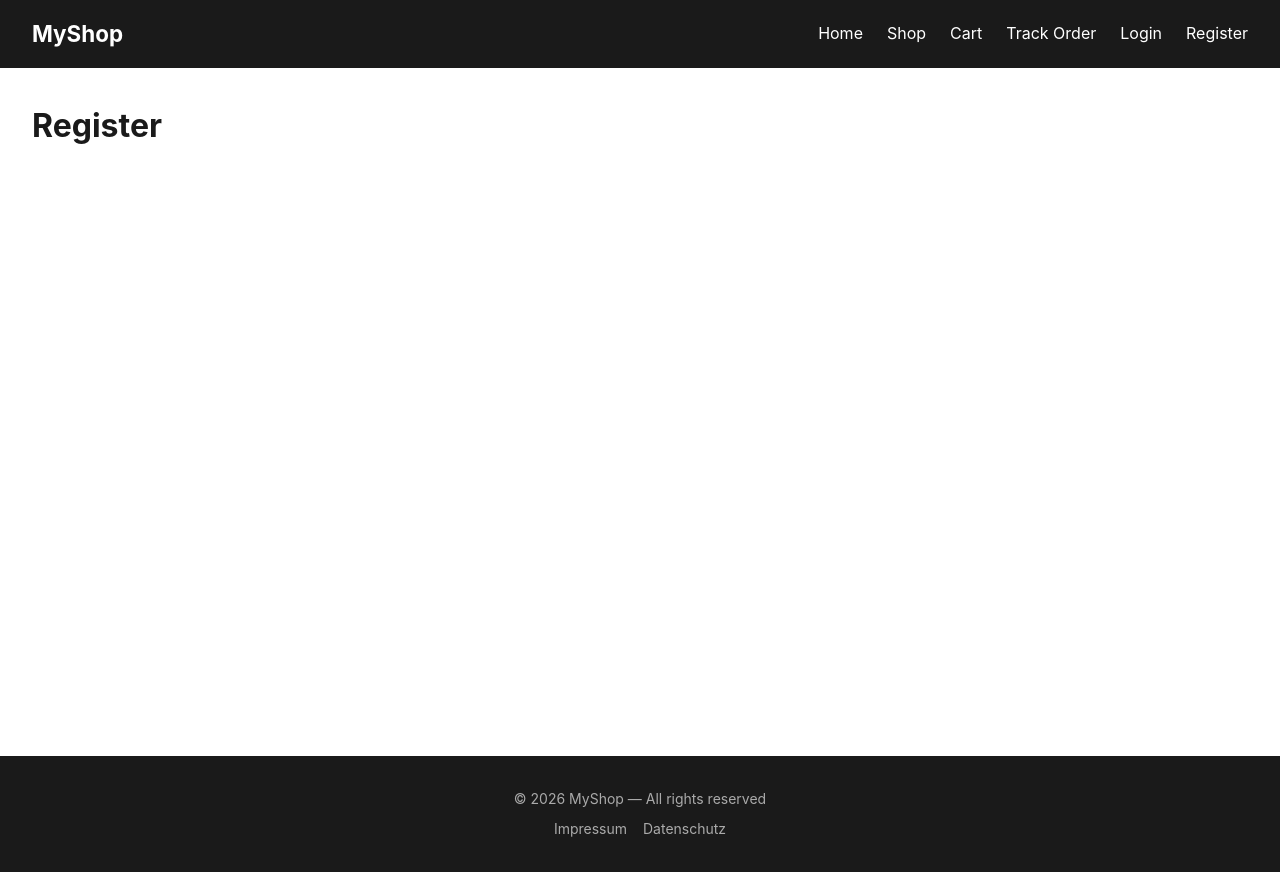
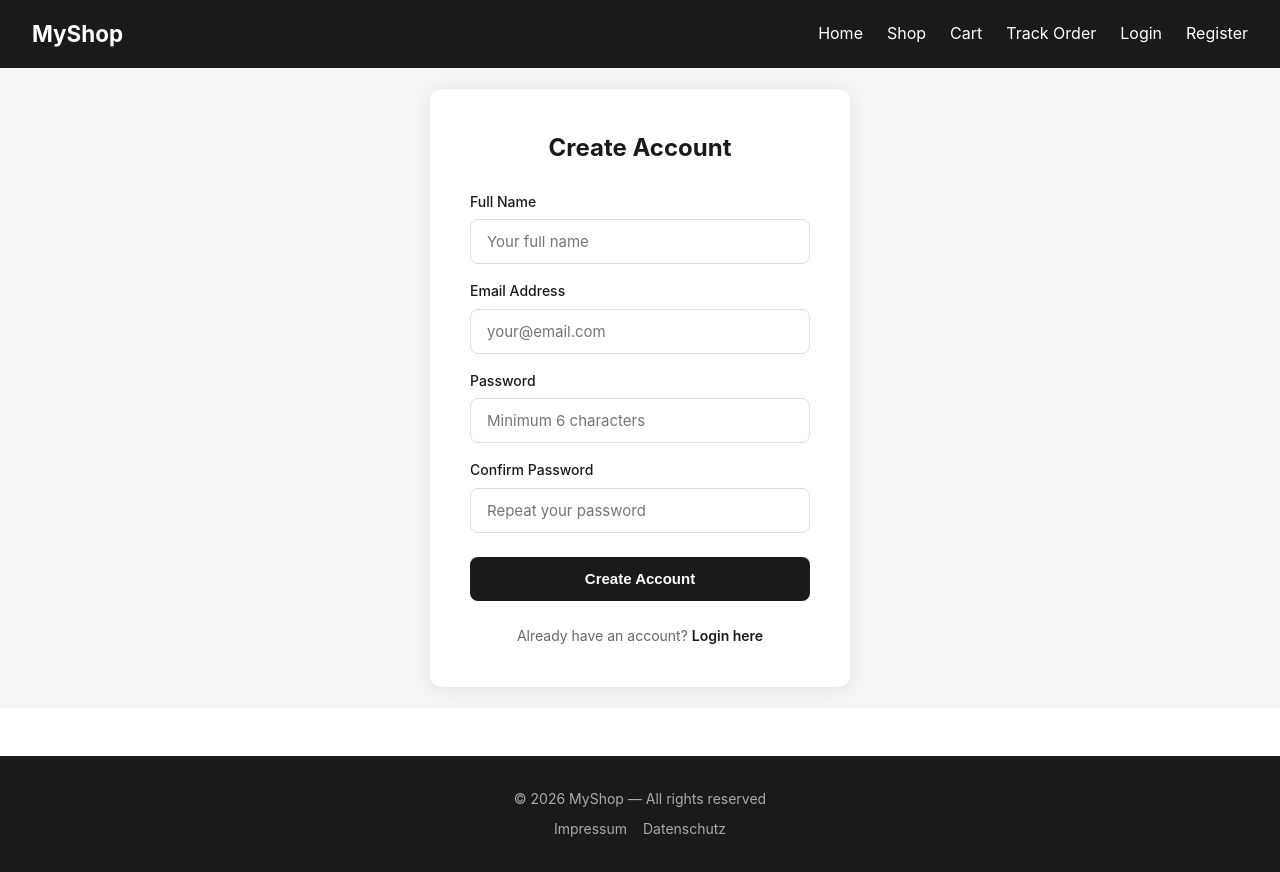
Before and after one commit to Zakariae-Chriha/myshop, a React (Create React App) app in the folder frontend/: page /register in a window 1280 px wide. Built offline with nearby package versions, Linux system fonts and the light colour scheme.

Commit message:
Day 4 complete - registration and login working

```diff
--- a/frontend/src/pages/customer/Login.jsx
+++ b/frontend/src/pages/customer/Login.jsx
@@ -1,4 +1,127 @@
+import { useState } from 'react';
+import { Link, useNavigate } from 'react-router-dom';
+import { useAuth } from '../../context/AuthContext';
+
 const Login = () => {
-  return <div style={{ padding: '2rem' }}><h1>Login</h1></div>;
+  const { login } = useAuth();
+  const navigate           = useNavigate();
+
+  const [formData, setFormData] = useState({ email: '', password: '' });
+  const [error,   setError]     = useState('');
+  const [loading, setLoading]   = useState(false);
+
+  const handleChange = (e) => {
+    setFormData({ ...formData, [e.target.name]: e.target.value });
+    setError('');
+  };
+
+  const handleSubmit = async (e) => {
+    e.preventDefault();
+    setLoading(true);
+    try {
+      const data = await login(formData.email, formData.password);
+      // Redirect admin to admin panel, customer to home
+      if (data.user.role === 'admin') {
+        navigate('/admin');
+      } else {
+        navigate('/');
+      }
+    } catch (err) {
+      setError(err.message || 'Invalid email or password');
+    } finally {
+      setLoading(false);
+    }
+  };
+
+  return (
+    <div style={{
+      minHeight: '80vh', display: 'flex',
+      alignItems: 'center', justifyContent: 'center',
+      background: '#f5f5f5',
+    }}>
+      <div style={{
+        background: '#fff', padding: '2.5rem',
+        borderRadius: 12, width: '100%', maxWidth: 420,
+        boxShadow: '0 2px 20px rgba(0,0,0,0.08)',
+      }}>
+        <h2 style={{ marginBottom: '1.5rem', textAlign: 'center', fontSize: '1.5rem' }}>
+          Welcome Back
+        </h2>
+
+        {error && (
+          <div style={{
+            background: '#fef2f2', color: '#dc2626', padding: '0.75rem 1rem',
+            borderRadius: 8, marginBottom: '1rem', fontSize: '14px',
+            border: '1px solid #fecaca',
+          }}>
+            {error}
+          </div>
+        )}
+
+        <form onSubmit={handleSubmit}>
+          <div style={{ marginBottom: '1rem' }}>
+            <label style={{ display: 'block', marginBottom: 6, fontSize: '14px', fontWeight: 500 }}>
+              Email Address
+            </label>
+            <input
+              type="email"
+              name="email"
+              value={formData.email}
+              onChange={handleChange}
+              required
+              placeholder="your@email.com"
+              style={inputStyle}
+            />
+          </div>
+
+          <div style={{ marginBottom: '1.5rem' }}>
+            <label style={{ display: 'block', marginBottom: 6, fontSize: '14px', fontWeight: 500 }}>
+              Password
+            </label>
+            <input
+              type="password"
+              name="password"
+              value={formData.password}
+              onChange={handleChange}
+              required
+              placeholder="Your password"
+              style={inputStyle}
+            />
+          </div>
+
+          <button
+            type="submit"
+            disabled={loading}
+            style={btnStyle}
+          >
+            {loading ? 'Logging in...' : 'Login'}
+          </button>
+        </form>
+
+        <p style={{ textAlign: 'center', marginTop: '1.5rem', fontSize: '14px', color: '#666' }}>
+          Don't have an account?{' '}
+          <Link to="/register" style={{ color: '#1a1a1a', fontWeight: 600 }}>
+            Register here
+          </Link>
+        </p>
+      </div>
+    </div>
+  );
 };
+
+const inputStyle = {
+  width: '100%', padding: '0.75rem 1rem',
+  border: '1px solid #ddd', borderRadius: 8,
+  fontSize: '15px', outline: 'none',
+  boxSizing: 'border-box',
+};
+
+const btnStyle = {
+  width: '100%', padding: '0.85rem',
+  background: '#1a1a1a', color: '#fff',
+  border: 'none', borderRadius: 8,
+  fontSize: '15px', fontWeight: 600,
+  cursor: 'pointer',
+};
+
 export default Login;
--- a/frontend/src/pages/customer/Register.jsx
+++ b/frontend/src/pages/customer/Register.jsx
@@ -1,4 +1,163 @@
+import { useState } from 'react';
+import { Link, useNavigate } from 'react-router-dom';
+import { useAuth } from '../../context/AuthContext';
+
 const Register = () => {
-  return <div style={{ padding: '2rem' }}><h1>Register</h1></div>;
+  const { register } = useAuth();
+  const navigate     = useNavigate();
+
+  const [formData, setFormData] = useState({
+    name: '', email: '', password: '', confirmPassword: '',
+  });
+  const [error,   setError]   = useState('');
+  const [loading, setLoading] = useState(false);
+
+  const handleChange = (e) => {
+    setFormData({ ...formData, [e.target.name]: e.target.value });
+    setError('');
+  };
+
+  const handleSubmit = async (e) => {
+    e.preventDefault();
+
+    if (formData.password !== formData.confirmPassword) {
+      return setError('Passwords do not match');
+    }
+    if (formData.password.length < 6) {
+      return setError('Password must be at least 6 characters');
+    }
+
+    setLoading(true);
+    try {
+      await register(formData.name, formData.email, formData.password);
+      navigate('/');
+    } catch (err) {
+      setError(err.message || 'Registration failed');
+    } finally {
+      setLoading(false);
+    }
+  };
+
+  return (
+    <div style={{
+      minHeight: '80vh', display: 'flex',
+      alignItems: 'center', justifyContent: 'center',
+      background: '#f5f5f5',
+    }}>
+      <div style={{
+        background: '#fff', padding: '2.5rem',
+        borderRadius: 12, width: '100%', maxWidth: 420,
+        boxShadow: '0 2px 20px rgba(0,0,0,0.08)',
+      }}>
+        <h2 style={{ marginBottom: '1.5rem', textAlign: 'center', fontSize: '1.5rem' }}>
+          Create Account
+        </h2>
+
+        {error && (
+          <div style={{
+            background: '#fef2f2', color: '#dc2626', padding: '0.75rem 1rem',
+            borderRadius: 8, marginBottom: '1rem', fontSize: '14px',
+            border: '1px solid #fecaca',
+          }}>
+            {error}
+          </div>
+        )}
+
+        <form onSubmit={handleSubmit}>
+          <div style={{ marginBottom: '1rem' }}>
+            <label style={{ display: 'block', marginBottom: 6, fontSize: '14px', fontWeight: 500 }}>
+              Full Name
+            </label>
+            <input
+              type="text"
+              name="name"
+              value={formData.name}
+              onChange={handleChange}
+              required
+              placeholder="Your full name"
+              style={inputStyle}
+            />
+          </div>
+
+          <div style={{ marginBottom: '1rem' }}>
+            <label style={{ display: 'block', marginBottom: 6, fontSize: '14px', fontWeight: 500 }}>
+              Email Address
+            </label>
+            <input
+              type="email"
+              name="email"
+              value={formData.email}
+              onChange={handleChange}
+              required
+              placeholder="your@email.com"
+              style={inputStyle}
+            />
+          </div>
+
+          <div style={{ marginBottom: '1rem' }}>
+            <label style={{ display: 'block', marginBottom: 6, fontSize: '14px', fontWeight: 500 }}>
+              Password
+            </label>
+            <input
+              type="password"
+              name="password"
+              value={formData.password}
+              onChange={handleChange}
+              required
+              placeholder="Minimum 6 characters"
+              style={inputStyle}
+            />
+          </div>
+
+          <div style={{ marginBottom: '1.5rem' }}>
+            <label style={{ display: 'block', marginBottom: 6, fontSize: '14px', fontWeight: 500 }}>
+              Confirm Password
+            </label>
+            <input
+              type="password"
+              name="confirmPassword"
+              value={formData.confirmPassword}
+              onChange={handleChange}
+              required
+              placeholder="Repeat your password"
+              style={inputStyle}
+            />
+          </div>
+
+          <button
+            type="submit"
+            disabled={loading}
+            style={btnStyle}
+          >
+            {loading ? 'Creating account...' : 'Create Account'}
+          </button>
+        </form>
+
+        <p style={{ textAlign: 'center', marginTop: '1.5rem', fontSize: '14px', color: '#666' }}>
+          Already have an account?{' '}
+          <Link to="/login" style={{ color: '#1a1a1a', fontWeight: 600 }}>
+            Login here
+          </Link>
+        </p>
+      </div>
+    </div>
+  );
 };
+
+const inputStyle = {
+  width: '100%', padding: '0.75rem 1rem',
+  border: '1px solid #ddd', borderRadius: 8,
+  fontSize: '15px', outline: 'none',
+  transition: 'border-color 0.2s',
+  boxSizing: 'border-box',
+};
+
+const btnStyle = {
+  width: '100%', padding: '0.85rem',
+  background: '#1a1a1a', color: '#fff',
+  border: 'none', borderRadius: 8,
+  fontSize: '15px', fontWeight: 600,
+  cursor: 'pointer',
+};
+
 export default Register;
```
Also changed, not shown: 2 other files (tests, documents, lock files or other folders).
